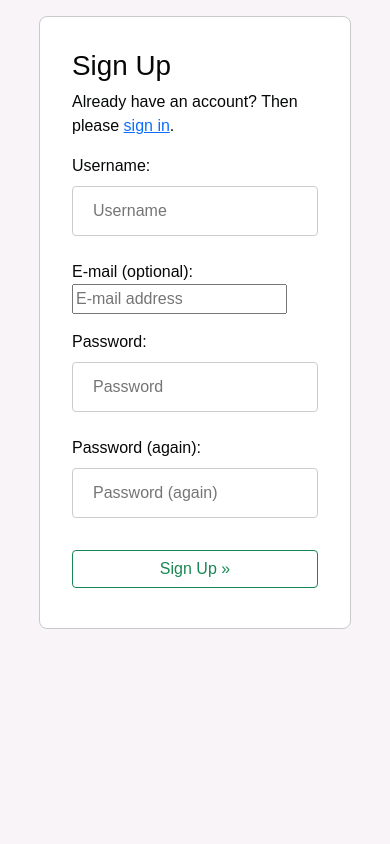
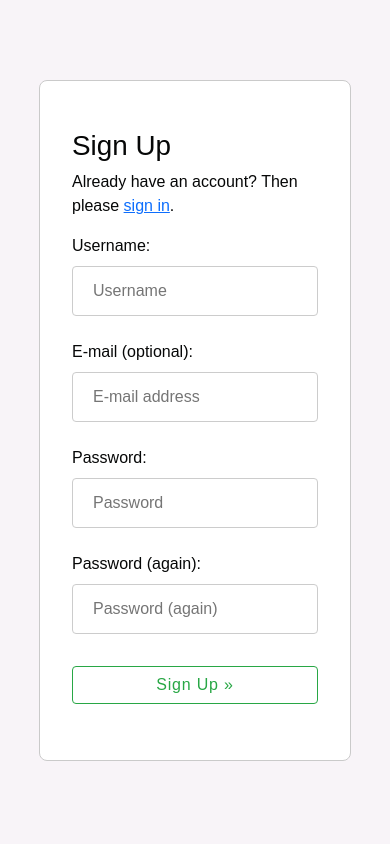
Before and after one commit to shamsuchoyimadathil/food_recipes_app, a Django app: page /accounts/signup/ in a window 390 px wide. Run offline with Django 3.2, Linux system fonts and the light colour scheme.

Commit message:
trying to solve some errors

```diff
--- a/Food_Recipes_App_Django/settings.py
+++ b/Food_Recipes_App_Django/settings.py
@@ -141,3 +141,5 @@ DEFAULT_AUTO_FIELD = 'django.db.models.BigAutoField'
 
 MEDIA_URL = '/media/'
 MEDIA_ROOT = os.path.join(BASE_DIR /'media')
+LOGIN_REDIRECT_URL = "addrecipe"
+LOGOUT_REDIRECT_URL = "/"
--- a/recipe_app/admin.py
+++ b/recipe_app/admin.py
@@ -8,3 +8,4 @@ class RecipesAdmin(admin.ModelAdmin):
     list_filter = ("category","cuisine_type","native_food_of")
 
 admin.site.register(models.Recipes,RecipesAdmin)
+admin.site.register(models.Ingredients)
--- a/recipe_app/models.py
+++ b/recipe_app/models.py
@@ -9,12 +9,15 @@ CUISINE_TYPE = (
     ('non veg','Non Veg')
 )
 
+class Ingredients(models.Model):
+    ingredient = models.CharField( max_length=100)
+
 class Recipes(models.Model):
     food_name = models.CharField(max_length=50)
     description = models.CharField(max_length=500)
     image = models.ImageField(upload_to = "food_images")
     preparation_time = models.PositiveIntegerField()
-    ingredients = models.CharField(max_length=100)
+    ingredients = models.ManyToManyField(Ingredients)
     preparation = models.TextField()
     category = models.CharField(max_length=20)
     native_food_of = models.CharField(blank=True,max_length=20)
--- a/recipe_app/static/recipe/add_recipe.css
+++ b/recipe_app/static/recipe/add_recipe.css
@@ -60,6 +60,12 @@ button{
 	width: 100%;
 }
 
+.pos{
+	position: absolute;
+	/* top: 110%; */
+	top: 750px;
+}
+
   @media screen and (min-width: 600px) {
 
 	form {
--- a/static/account/login.css
+++ /dev/null
@@ -1,38 +0,0 @@
-body {
-  font-family: 'Nunito', sans-serif;
-	color: #060707;
-	background-color: #f8f4f8;
-}
-
-section{
-    width: 50%;
-    margin: auto;
-    border-radius: 8px;
-  	border: 0.5px solid rgb(202, 202, 202);
-    margin: 5rem auto;
-    padding: 2rem 2rem;
-    background-color: white;
-}
-
-
-input[type=text], input[type=password] {
-  width: 100%;
-  padding: 12px 20px;
-  margin: 8px 0;
-  display: inline-block;
-  border: 1px solid #ccc;
-  box-sizing: border-box;
-  border-radius: 4px;
-}
-
-button {
-
-  margin: 8px 0;
-  width: 100%;
-}
-
-@media screen and (max-width: 800px) {
-  section{
-    width: 80%;
-  }
-}
--- /dev/null
+++ b/static/account/style.css
@@ -0,0 +1,64 @@
+html{
+  background-color: #f8f4f8;
+}
+
+body {
+  font-family: 'Nunito', sans-serif;
+	color: #060707;
+
+  width: 50%;
+  margin: auto;
+  border-radius: 8px;
+  border: 0.5px solid rgb(202, 202, 202);
+  margin: 5rem auto;
+  padding: 2rem 2rem;
+  background-color: white;
+}
+
+
+input[type=text], input[type=password], input[type=email] {
+  width: 100%;
+  padding: 12px 20px;
+  margin: 8px 0;
+  display: inline-block;
+  border: 1px solid #ccc;
+  box-sizing: border-box;
+  border-radius: 4px;
+}
+
+input[type=submit],
+button{
+  margin: 8px 0;
+  width: 100%;
+  font-weight: bold;
+  letter-spacing: 0.05em;
+  color: #28a745;
+  background-color: transparent;
+  background-image: none;
+  border: 1px solid #28a745;
+  display: inline-block;
+  font-weight: 400;
+  text-align: center;
+  white-space: nowrap;
+  vertical-align: middle;
+  user-select: none;
+  padding: .375rem .75rem;
+  font-size: 1rem;
+  line-height: 1.5;
+  border-radius: .25rem;
+  transition: color .15s ease-in-out,background-color .15s ease-in-out,border-color .15s ease-in-out,box-shadow .15s ease-in-out
+}
+
+input[type=submit],
+button:hover{
+  color: white;
+  background-color: #28a745;
+  background-image: none;
+  border-color: #28a745;
+}
+
+@media screen and (max-width: 800px) {
+  body{
+    width: 80%;
+  }
+}
--- a/templates/account/base.html
+++ b/templates/account/base.html
@@ -1,11 +1,12 @@
 <!DOCTYPE html>
+{% load static %}
 <html>
   <head>
     <title>{% block head_title %}{% endblock %}</title>
 
     <link href="https://cdn.jsdelivr.net/npm/bootstrap@5.1.0/dist/css/bootstrap.min.css" rel="stylesheet"
      integrity="sha384-KyZXEAg3QhqLMpG8r+8fhAXLRk2vvoC2f3B09zVXn8CA5QIVfZOJ3BCsw2P0p/We" crossorigin="anonymous">
-    <link rel="stylesheet"  href="{% block css %}{% endblock css %}">
+    <link rel="stylesheet"  href="{% static 'account/style.css' %}">
 
     {% block extra_head %}
     {% endblock %}
--- a/templates/account/login.html
+++ b/templates/account/login.html
@@ -6,8 +6,6 @@
 {% load static %}
 
 {% block head_title %}{% trans "Sign In" %}{% endblock %}
-
-{% block css %}{% static 'account/login.css' %}{% endblock css %}
 
 
 {% block content %}
@@ -27,7 +25,7 @@
             <input type="hidden" name="{{ redirect_field_name }}" value="{{ redirect_field_value }}" />
         {% endif %}
         <a class="button secondaryAction" href="{% url 'account_reset_password' %}">{% trans "Forgot Password?" %}</a>
-        <button class=" btn btn-outline-success" type="submit">{% trans "Sign In" %}</button>
+        <button type="submit">{% trans "Sign In" %}</button>
     </form>
 
 </section>
--- a/templates/account/signup.html
+++ b/templates/account/signup.html
@@ -4,7 +4,6 @@
 {% load i18n %}
 
 {% block head_title %}{% trans "Signup" %}{% endblock %}
-{% block css %}{% static 'account/login.css' %}{% endblock css %}
 
 {% block content %}
 
@@ -18,7 +17,7 @@
     {% if redirect_field_value %}
     <input type="hidden" name="{{ redirect_field_name }}" value="{{ redirect_field_value }}" />
     {% endif %}
-    <button class=" btn btn-outline-success" type="submit">{% trans "Sign Up" %} &raquo;</button>
+    <button type="submit">{% trans "Sign Up" %} &raquo;</button>
   </form>
 
 </section>
--- a/templates/base.html
+++ b/templates/base.html
@@ -9,6 +9,7 @@
     <!-- CSS only -->
     <link href="https://cdn.jsdelivr.net/npm/bootstrap@5.1.0/dist/css/bootstrap.min.css" rel="stylesheet"
      integrity="sha384-KyZXEAg3QhqLMpG8r+8fhAXLRk2vvoC2f3B09zVXn8CA5QIVfZOJ3BCsw2P0p/We" crossorigin="anonymous">
+    {% comment %} <link rel="stylesheet" href="https://cdnjs.cloudflare.com/ajax/libs/font-awesome/4.7.0/css/font-awesome.min.css"> {% endcomment %}
     <link rel="stylesheet" href="{% block css %}{% endblock css %}">
 
 </head>
```
Also changed, not shown: recipe_app/forms.py (+7 -3 lines), recipe_app/static/recipe/main.js (+6 -4 lines), recipe_app/templates/recipe/add_recipe.html (+20 -4 lines), recipe_app/templates/recipe/main.html (+1 -6 lines), recipe_app/views.py (+16 -4 lines), db.sqlite3, recipe_app/migrations/0003_auto_20210901_1103.py (added), static/account/signup.css (deleted).
